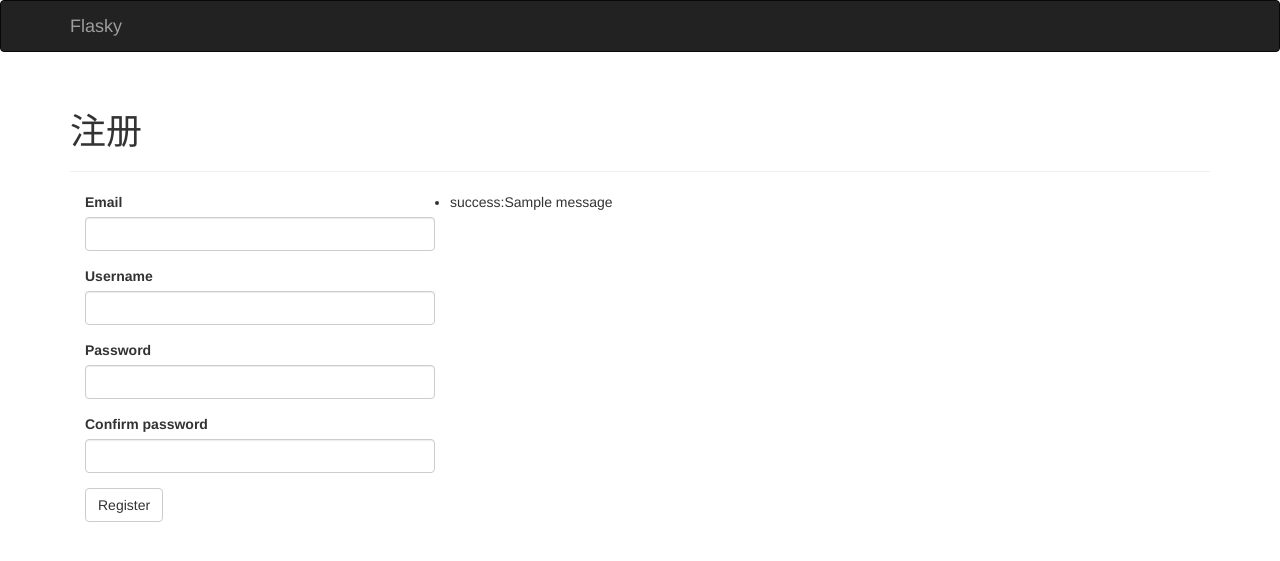
After one commit to zhusihan-python/ttsx, a Flask app: page /register in a window 1280 px wide. The commit adds this page. Shown: the top 561 px of the page. Run offline with Flask 2, Linux system fonts and the light colour scheme; tables that the repository leaves empty hold one stand-in row (values such as "Sample post"); one stand-in notice (Sample message) is shown; some libraries are stand-ins or nearby versions.

Commit message:
add register module

```diff
--- a/app/__init__.py
+++ b/app/__init__.py
@@ -4,6 +4,7 @@ from flask import Flask
 from flask_bootstrap import Bootstrap
 from flask_login import LoginManager, login_required
 from flask_sqlalchemy import SQLAlchemy
+from flask_mail import Mail
 
 from config import config
 
@@ -12,6 +13,7 @@ sys.setdefaultencoding('utf-8')
 
 bootstrap = Bootstrap()
 db = SQLAlchemy()
+mail = Mail()
 login_manager = LoginManager()
 login_manager.session_protection = 'strong'
 login_manager.login_view = 'auth.login'
@@ -22,6 +24,7 @@ def create_app(config_name):
     config[config_name].init_app(app)
 
     bootstrap.init_app(app)
+    mail.init_app(app)
     db.init_app(app)
     login_manager.init_app(app)
 
--- a/app/main/forms.py
+++ b/app/main/forms.py
@@ -1,9 +1,29 @@
 from flask_wtf import Form
 from wtforms import StringField, PasswordField, BooleanField, SubmitField
-from wtforms.validators import DataRequired, Length
+from wtforms.validators import DataRequired, Length, Email, Regexp, EqualTo
+from wtforms import ValidationError
+from ..model import User
 
 class LoginForm(Form):
     name = StringField('name', validators=[DataRequired(), Length(1, 20)])
     password = PasswordField('Password', validators=[DataRequired()])
     remember_me = BooleanField('Keep me logged in')
     submit = SubmitField('Log in')
+
+class RegistrationForm(Form):
+    email = StringField('Email', validators=[DataRequired(), Length(1, 64), Email()])
+
+    username = StringField('Username', validators=[DataRequired(), Length(1, 64), Regexp('^[A-Za-z][A-Za-z0-9_.]*$', 0,
+                                                                                         'Username must have only letters, '
+                                                                                         'numbers, dots or underscores')])
+    password = PasswordField('Password', validators=[DataRequired(), EqualTo('password2', message='Passwords must match.')])
+    password2 = PasswordField('Confirm password', validators=[DataRequired()])
+    submit = SubmitField('Register')
+
+    def validate_email(self, field):
+        if User.query.filter_by(email=field.data).first():
+            raise ValidationError('Email already registered.')
+
+    def validate_username(self, field):
+        if User.query.filter_by(username=field.data).first():
+            raise ValidationError('Username already in use.')
--- a/app/main/views.py
+++ b/app/main/views.py
@@ -3,12 +3,15 @@ from flask import render_template, url_for, redirect, flash
 
 from app.model import User
 from . import main
-from .forms import LoginForm
+from .forms import LoginForm, RegistrationForm
 from flask_login import login_required, login_user, logout_user
 import sys
+from app import db
 
 reload(sys)
 sys.setdefaultencoding('utf-8')
+
+
 
 @main.route('/')
 def home():
@@ -36,3 +39,16 @@ def logout():
     logout_user()
     flash('您已经退出登录状态')
     return redirect(url_for('main.home'))
+
+@main.route('/register', methods=['GET', 'POST'])
+def register():
+    form = RegistrationForm()
+    if form.validate_on_submit():
+        user = User(email=form.email.data,
+                    username=form.username.data,
+                    password=form.password.data)
+        db.session.add(user)
+        db.session.commit()
+        flash('现在可以登录了.')
+        return redirect(url_for('main.login'))
+    return render_template('register.html', form=form)
--- a/app/templates/home.html
+++ b/app/templates/home.html
@@ -8,7 +8,7 @@
             {% else %}
              <li><a href="{{ url_for('main.login') }}">登入</a></li>
             {% endif %}
-            <li><a href="{{ url_for('main.home') }}">注册</a></li>
+            <li><a href="{{ url_for('main.register') }}">注册</a></li>
         </ul>
     </div>
 {% endblock %}
--- /dev/null
+++ b/app/templates/register.html
@@ -0,0 +1,27 @@
+{% extends "base.html" %}
+{% import "bootstrap/wtf.html" as wtf %}
+{% block title %}注册{% endblock %}
+
+{% block page_content %}
+<div class="page-header">
+    <h1>注册</h1>
+</div>
+<div class="col-md-4">
+    {{ wtf.quick_form(form) }}
+</div>
+{#{% for message in get_flashed_messages() %}#}
+{#    <div class="alert alert-waring">#}
+{#        <button type="button" class="close" data-dismiss="alert">&times;</button>#}
+{#        {{ message }}#}
+{#    </div>#}
+{#{% endfor %}#}
+ {% with messages = get_flashed_messages(with_categories=true) %}
+    {% if messages %}
+        <ul class=flashes>
+            {% for category, message in messages %}
+                <li>{{ category }}:{{ message }}</li>
+            {% endfor %}
+        </ul>
+    {% endif %}
+{% endwith %}
+{% endblock %}
```
Also changed, not shown: app/main/email.py (added, +20 -0 lines), app/model.py (+8 -4 lines), config.py (+8 -0 lines), migrations/versions/f8bbf082b4d1_model_user_add_column_email.py (added, +30 -0 lines), data.sqlite.
